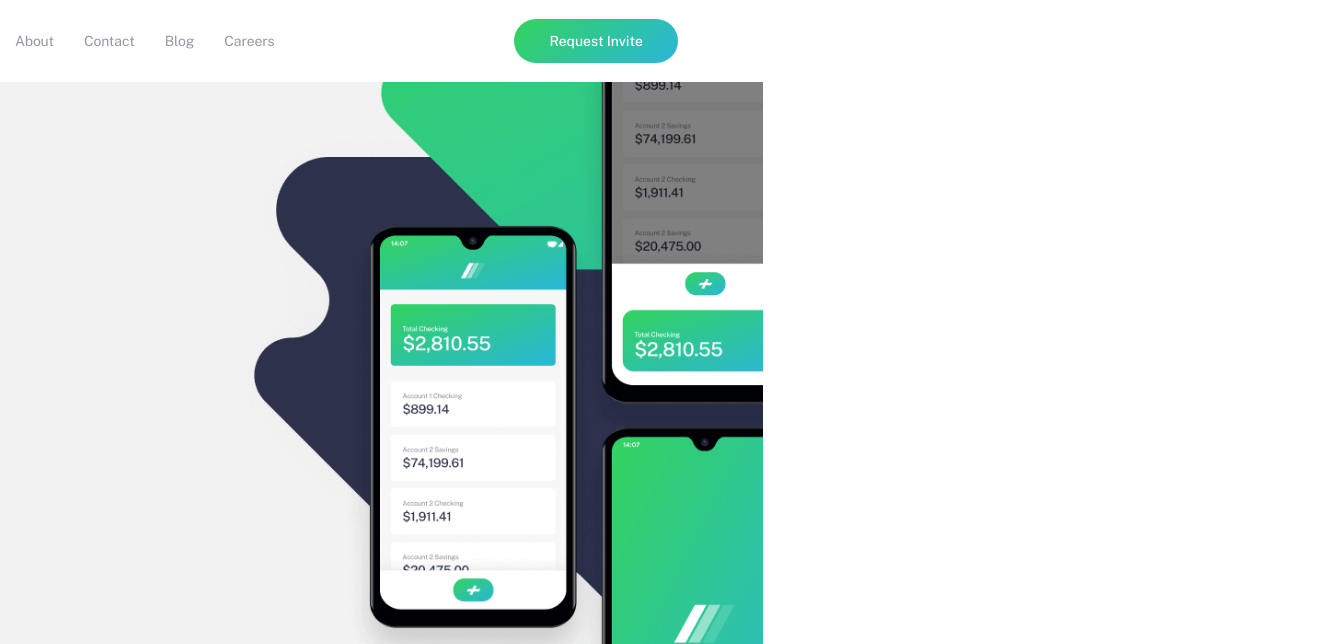
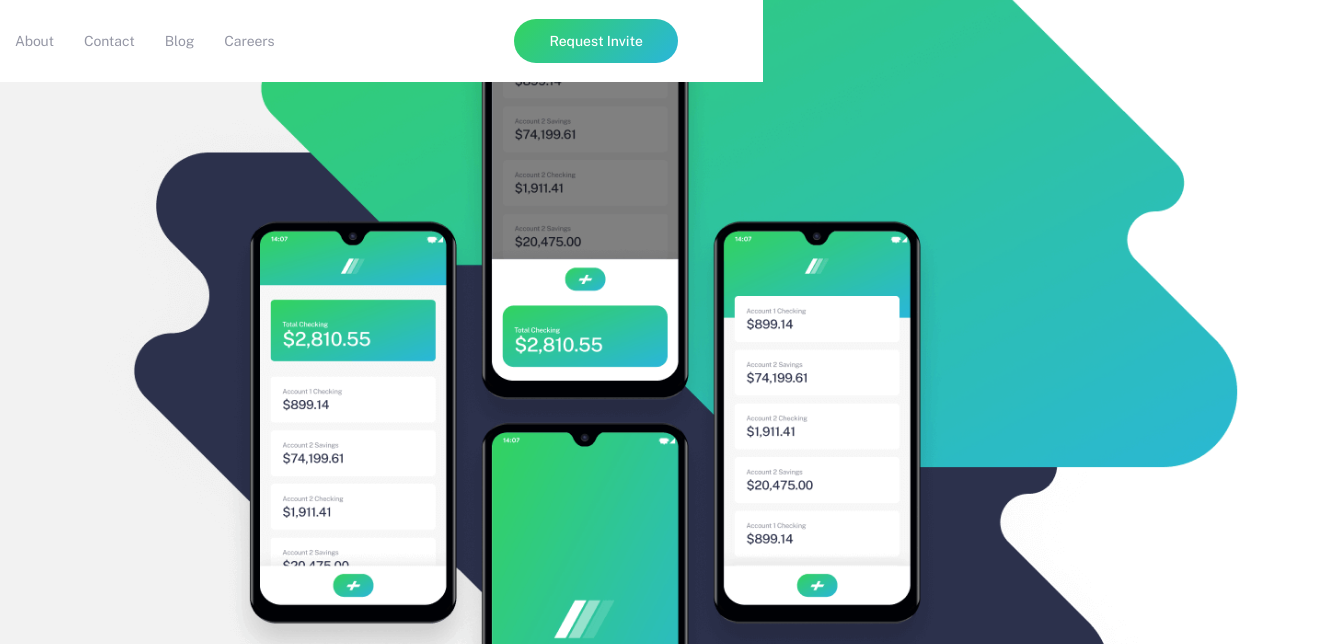
Before and after one commit to ShohruxMurodovich/easybank, a plain HTML site: page index.html in a window 1280 px wide. Shown: the top 644 px of the page, 1343 px wide, since content can reach past the window. Drawn offline with Linux system fonts and the light colour scheme.

Commit message:
change the background image vs image

```diff
--- a/index.html
+++ b/index.html
@@ -38,6 +38,7 @@
           <p class="hero-info__text">Take your financial life online. Your Easybank account will be a one-stop-shop for spending, saving, budgeting, investing, and much more.</p>
           <a href="#" class="hero-info__btn btn">Request Invite</a>
         </div>
+        <img class="hero__img" src="./images/hero-bg.png" alt="mobile phones">
       </div>
     </section>
 
--- a/scss/blocks/_hero.scss
+++ b/scss/blocks/_hero.scss
@@ -1,15 +1,20 @@
 .hero {
-  position: relative;
   padding: 280px 0 170px;
-  background-image: url(../images/hero-bg.png);
-  background-repeat: no-repeat;
-  background-size: cover;
-  background-position: calc(50% + 700px) calc(50%);
+  // background-image: url(../images/hero-bg.png);
+  // background-repeat: no-repeat;
+  // background-size: cover;
+  // background-position: calc(50% + 700px) calc(50%);
   background-color: #F2F2F2;
 }
 
 .hero-info {
   width: 447px;
+}
+
+.hero__img{
+  position: absolute;
+  top: calc(50% - 530px);
+  left: calc(50% - 60px);
 }
 
 .hero-info__title {
```
Also changed, not shown: css/main.css, 1 other file.
